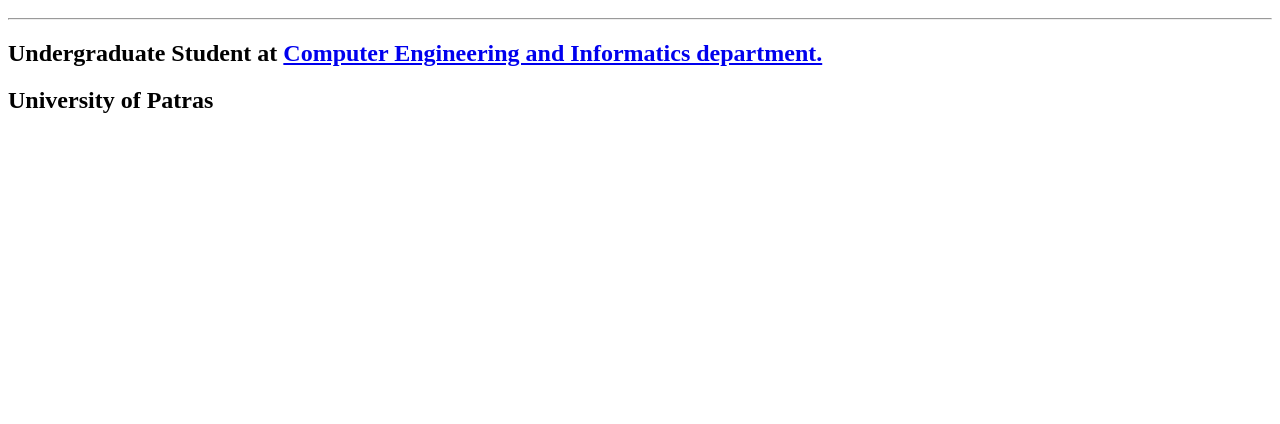
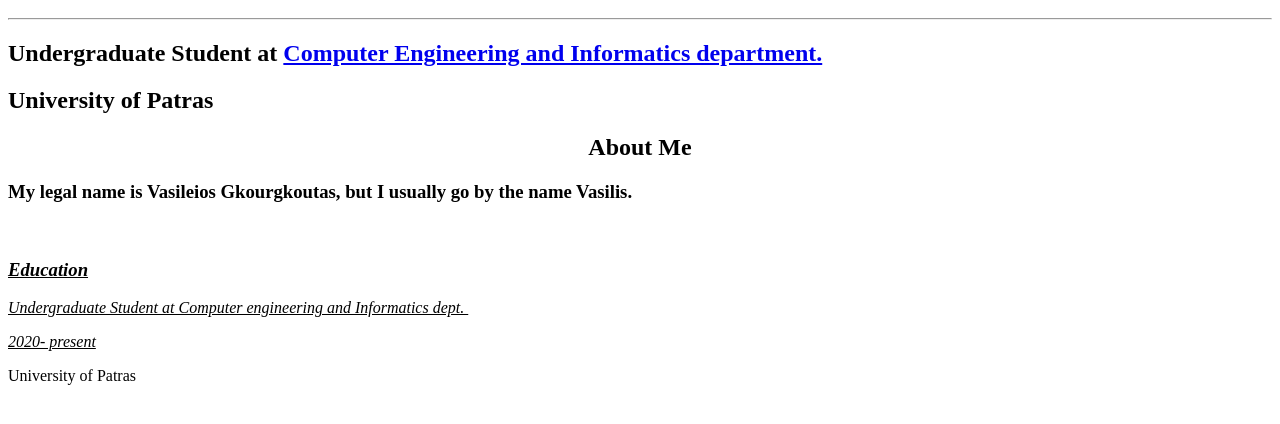
Before and after one commit to vgkourgkoutas/vgkourgkoutas.github.io, a plain HTML site: page index.html in a window 1280 px wide. Shown: the part 48-472 px from the top of the page. Drawn offline with Linux system fonts and the light colour scheme.

Commit message:
Update index.html

```diff
--- a/index.html
+++ b/index.html
@@ -2,3 +2,10 @@
 <hr />
 <h2>Undergraduate Student at <a href="https://www.ceid.upatras.gr/en" target="_blank" rel="noopener">Computer Engineering and Informatics department.</a></h2>
 <h2>University of Patras</h2>
+<h2 style="text-align: center;">&nbsp;About Me&nbsp;</h2>
+<h3>My legal name is Vasileios Gkourgkoutas, but I usually go by the name Vasilis.</h3>
+<p>&nbsp;</p>
+<h3><span style="text-decoration: underline;"><em>Education</em></span></h3>
+<p><em><u>Undergraduate Student at Computer engineering and Informatics dept.&nbsp;</u></em></p>
+<p><em><u>2020- present</u></em></p>
+<p>University of Patras</p>
```
